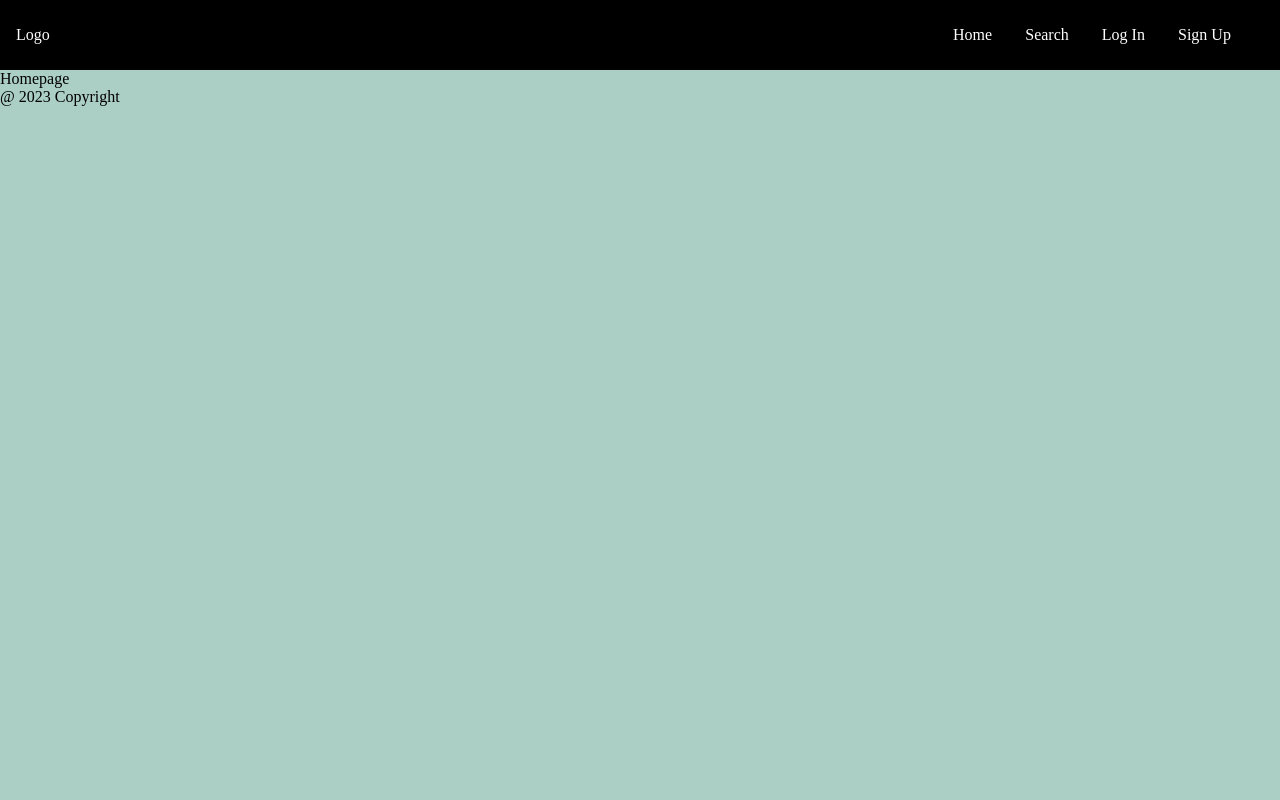
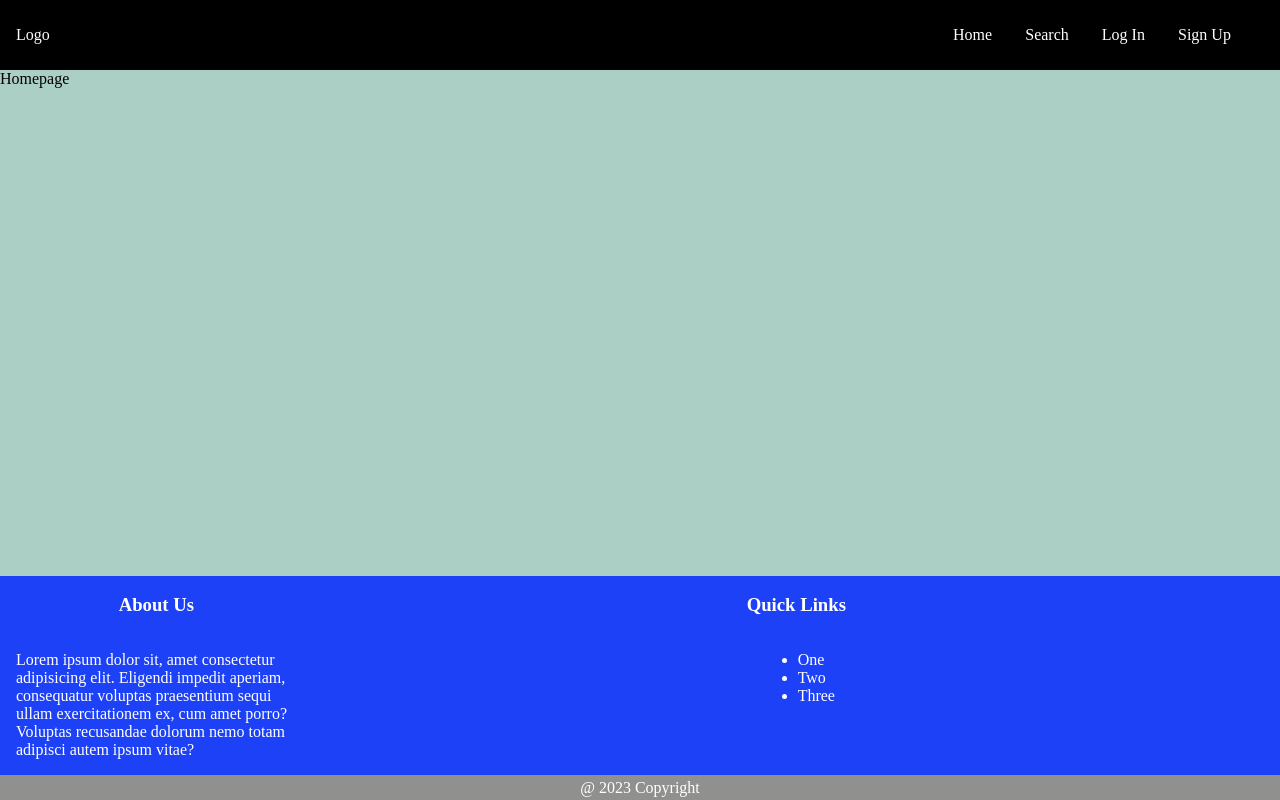
Before and after one commit to alejandro-baez/everyday-blog, a React app: page / in a window 1280 px wide. Built offline with nearby package versions, Linux system fonts and the light colour scheme.

Commit message:
Created sticky footer

```diff
--- a/public/style.css
+++ b/public/style.css
@@ -1,31 +1,79 @@
-body{
+.main {
+  display: flex;
+  flex-direction: column;
+  min-height: 100vh;
+}
+
+body {
   background: rgb(171, 206, 197);
   margin: 0;
+  /* min-height: 100vh;
+    display: flex;
+    flex-direction: column; */
 }
 
-.header-container{
+.header-container {
   display: flex;
   color: white;
-    background:black;
+  background: black;
   justify-content: space-between;
   height: 70px;
 }
 
-.container-item{
+.container-item {
   display: flex;
   align-items: center;
   padding: 0 1rem;
 }
 
-.nav-options{
+.nav-options {
   justify-content: flex-end;
   flex: 0 1 30%;
 }
 
-.nav-options ul{
-    display:flex;
+.nav-options ul {
+  display: flex;
   justify-content: space-evenly;
   list-style-type: none;
   width: 100%;
+}
 
+.footer-container {
+  margin-top: auto;
 }
+
+/* .footer-container{
+    display: flex;
+    flex-direction: column;
+    margin-top: auto;
+}
+*/
+
+.footer-info {
+  display: flex;
+}
+
+.about-us,
+.footer-nav {
+  display: flex;
+  flex-direction: column;
+  align-items: center;
+  /* flex: 0 1 50%; */
+  width: 100%;
+  color: rgb(255, 255, 255);
+  background: rgb(29, 65, 247);
+  padding: 0 1rem;
+}
+
+.about-us {
+  width: 30%;
+}
+
+.copyright {
+  display: flex;
+  justify-content: center;
+  align-items: center;
+  color: white;
+  background-color: rgb(144, 145, 143);
+  height: 25px;
+}
--- a/src/components/Footer.js
+++ b/src/components/Footer.js
@@ -1,14 +1,31 @@
-import React from 'react'
+import React from "react";
 
 const Footer = () => {
   return (
-    <footer className='footer-container'>
+    <footer className="footer-container">
+      <div className="footer-info">
+        <div className="about-us">
+          <h3>About Us</h3>
+          <p>
+            Lorem ipsum dolor sit, amet consectetur adipisicing elit. Eligendi
+            impedit aperiam, consequatur voluptas praesentium sequi ullam
+            exercitationem ex, cum amet porro? Voluptas recusandae dolorum nemo
+            totam adipisci autem ipsum vitae?
+          </p>
+        </div>
+        <div className="footer-nav">
+            <h3>Quick Links</h3>
+            <ul>
+                <li>One</li>
+                <li>Two</li>
+                <li>Three</li>
 
-        <div className='copyright'>@ 2023 Copyright</div>
+            </ul>
+        </div>
+      </div>
+      <div className="copyright">@ 2023 Copyright</div>
+    </footer>
+  );
+};
 
-
-    </footer>
-  )
-}
-
-export default Footer
+export default Footer;
--- a/src/components/Main.js
+++ b/src/components/Main.js
@@ -6,7 +6,7 @@ import Homepage from "./Homepage";
 
 const Main = () => {
   return (
-    <div>
+    <div className="main">
       <Navbar />
       <main>
         <Routes>
```
Lines whose indentation alone changed are shown as unchanged.
